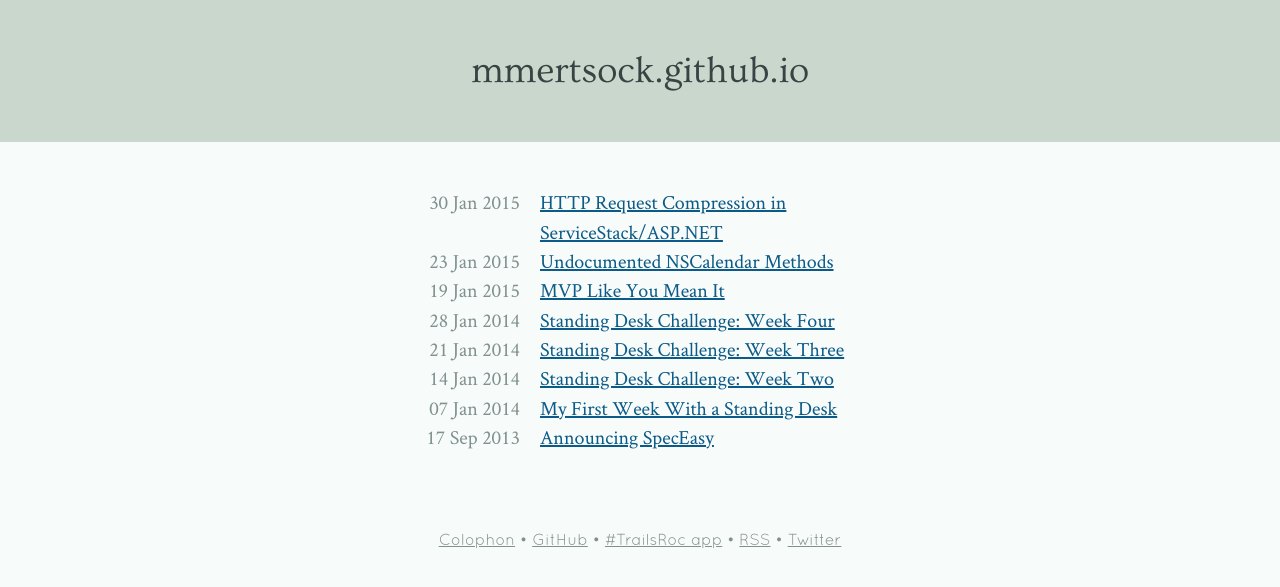
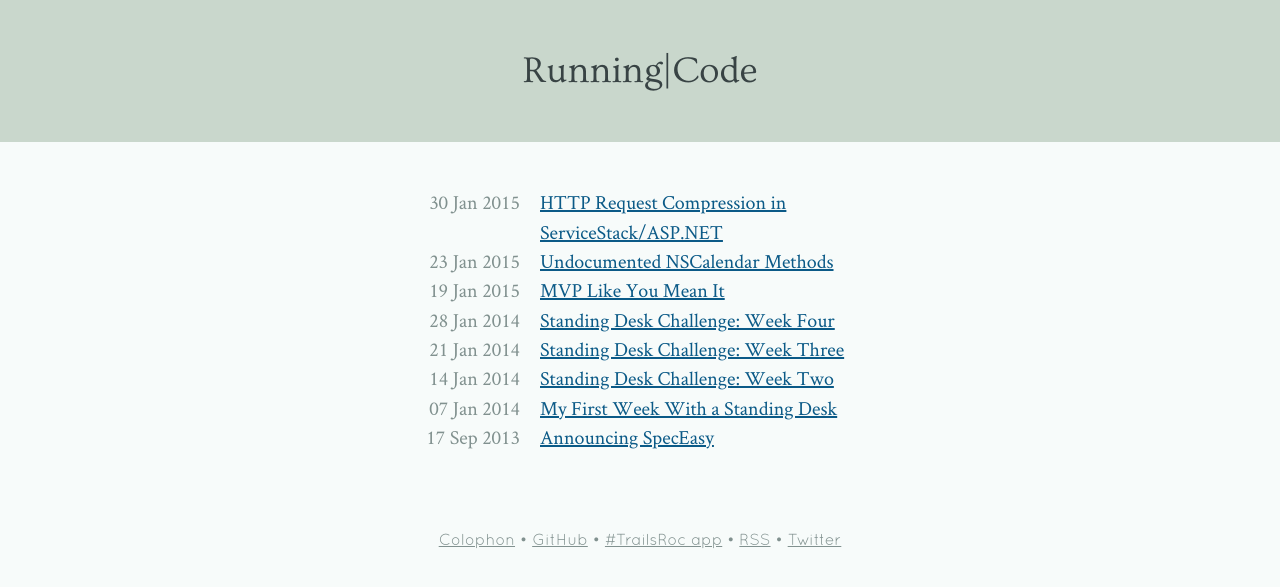
Before and after one commit to mmertsock/mmertsock.github.io, a Jekyll site: the page built from index.html, in a window 1280 px wide. Shown: the top 587 px of the page. Built offline with Jekyll 4.4.1, drawn with Linux system fonts in a browser that asks for light colours.

Commit message:
Site name and hostname changes

```diff
--- a/_config.yml
+++ b/_config.yml
@@ -1,5 +1,5 @@
-name: mmertsock.github.io
+name: "Running|Code"
 description: "Tech blog focused on .NET and iOS"
-feedurl: http://mmertsock.github.io
+feedurl: http://www.runningcode.net
 permalink: pretty
 exclude: [_scratch]
--- a/index.html
+++ b/index.html
@@ -1,6 +1,6 @@
 ---
 layout: default
-title: mmertsock.github.io
+title: Running|Code
 ---
 
 <nav class="clearfix">
```
Also changed, not shown: README.md.
